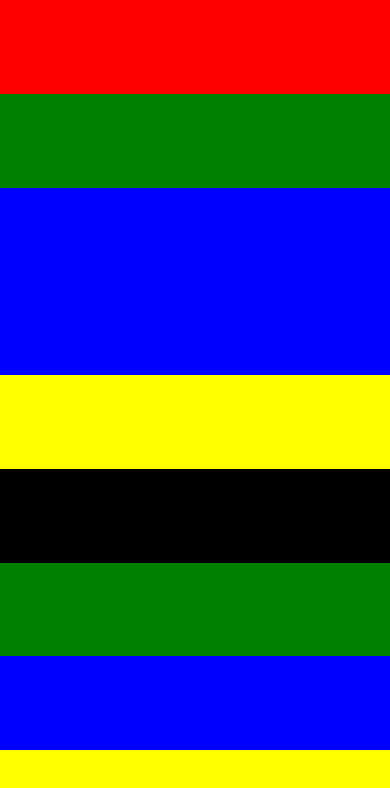
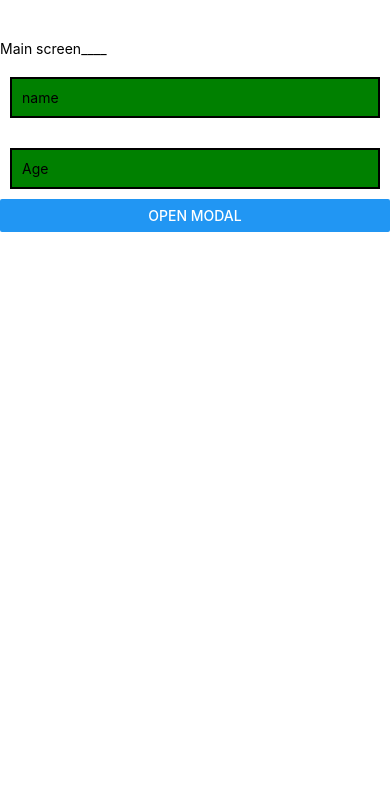
Before and after one commit to pmdev71/react-native-basic, a React Native app: screen / in a window 390 px wide. Shown: the top 788 px of the page. Built offline with nearby package versions, Linux system fonts and the light colour scheme.

Commit message:
Modal screen

```diff
--- a/App.js
+++ b/App.js
@@ -12,21 +12,38 @@ import {
   Keyboard,
   Alert,
   Image,
+  Modal,
 } from 'react-native';
 import { useState, useEffect } from 'react';
 import styles from './style';
 
 export default function App() {
+  const [modal, setModal] = useState(false);
+  const [name, setName] = useState('');
+  const [age, setAge] = useState(0);
   return (
-    <View style={{ flex: 1 }}>
-      <View style={{ backgroundColor: 'red', flex: 1 }}></View>
-      <View style={{ backgroundColor: 'green', flex: 1 }}></View>
-      <View style={{ backgroundColor: 'blue', flex: 2 }}></View>
-      <View style={{ backgroundColor: 'yellow', flex: 1 }}></View>
-      <View style={{ backgroundColor: 'black', flex: 1 }}></View>
-      <View style={{ backgroundColor: 'green', flex: 1 }}></View>
-      <View style={{ backgroundColor: 'blue', flex: 1 }}></View>
-      <View style={{ backgroundColor: 'yellow', flex: 1 }}></View>
+    <View style={styles.container}>
+      <Text>Main screen____</Text>
+      <TextInput
+        style={styles.inputStyle}
+        onChangeText={(text) => setName(text)}
+        placeholder="name"
+      />
+      <TextInput
+        style={styles.inputStyle}
+        onChangeText={(text) => setAge(text)}
+        placeholder="Age"
+      />
+      <Button title="Open Modal" onPress={() => setModal(true)} />
+      <Modal visible={modal}>
+        <View style={styles.container}>
+          <Text>_____Modal screen</Text>
+          <Text>
+            Name: {name} , Age: {age}
+          </Text>
+          <Button title="Close Modal" onPress={() => setModal(false)} />
+        </View>
+      </Modal>
     </View>
   );
 }
```
